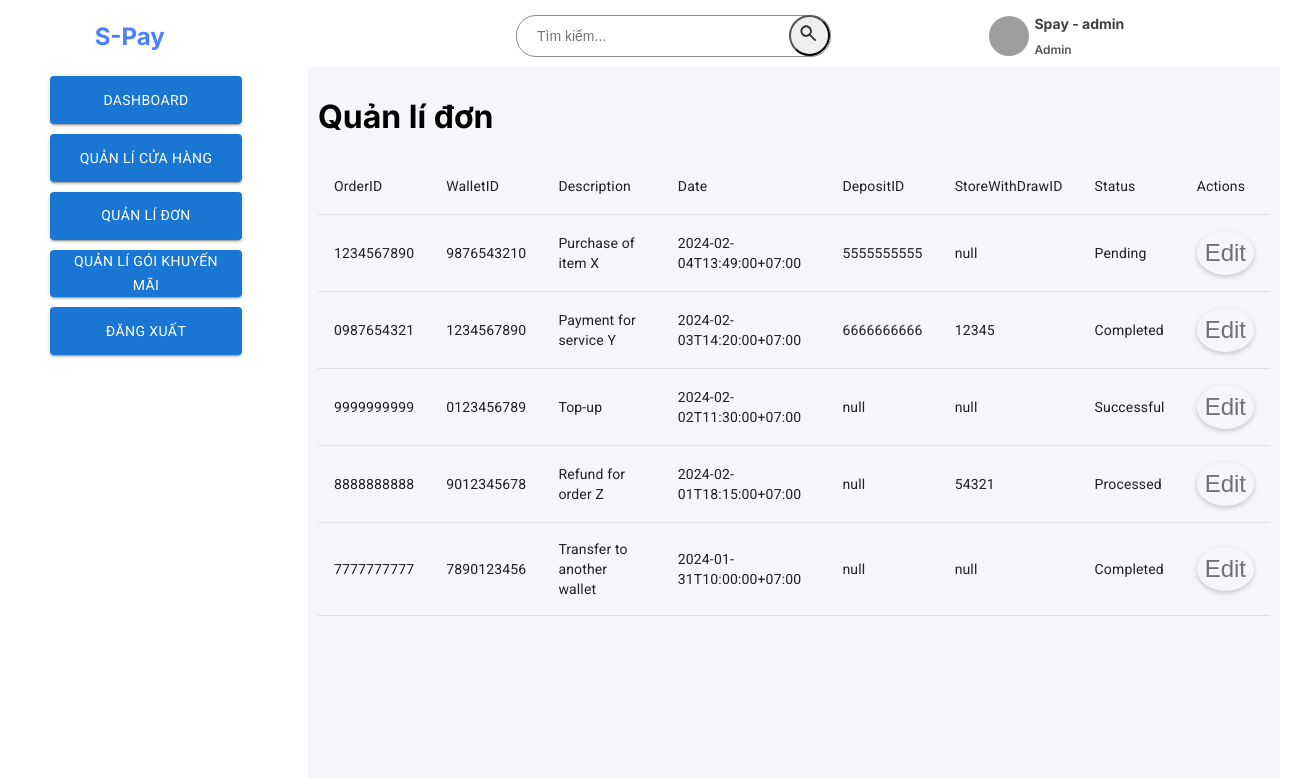
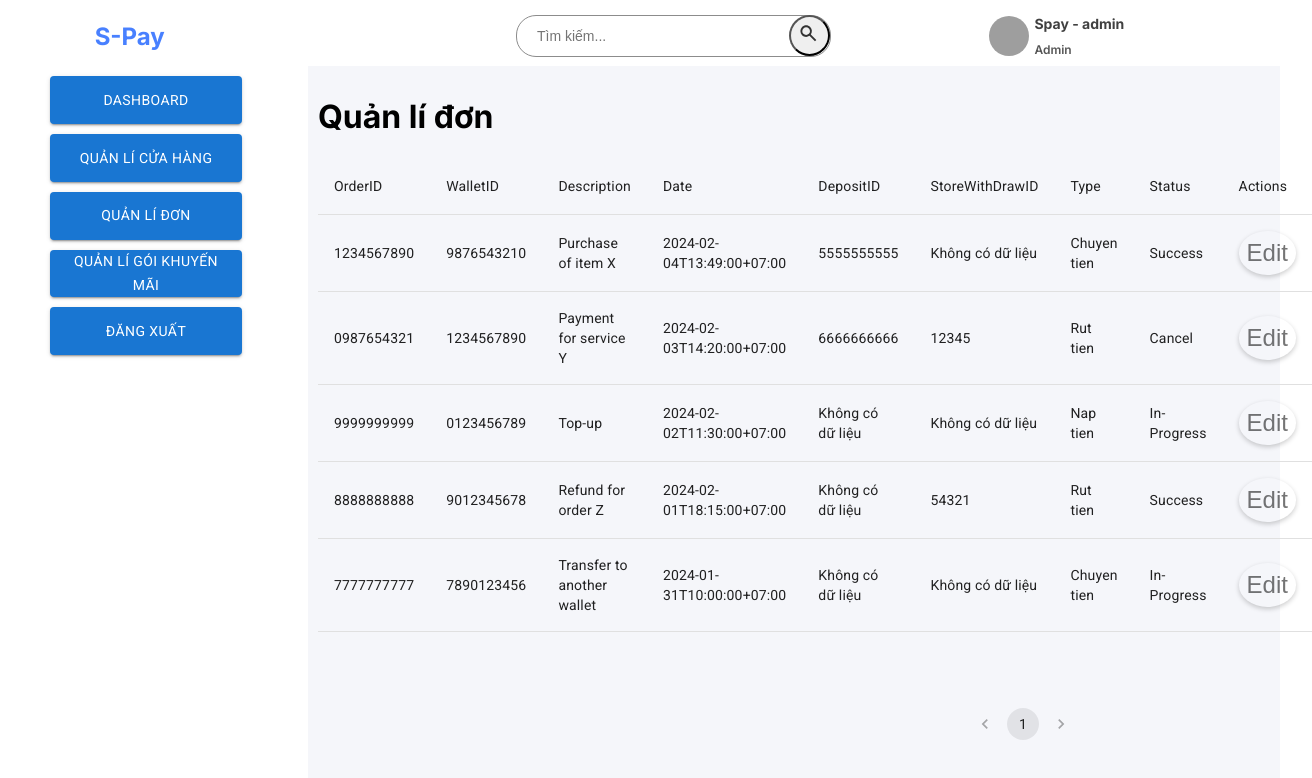
Before and after one commit to SWD-392/sPay-FE-WebApp, a Next.js app: page /order-manage in a window 1280 px wide. Shown: the top 778 px of the page, 1312 px wide, since content can reach past the window. Built offline with nearby package versions, Linux system fonts and the light colour scheme; grey boxes are pictures that could not be loaded.

Commit message:
order Page

```diff
--- a/src/app/(dashboard)/api/order/db.js
+++ b/src/app/(dashboard)/api/order/db.js
@@ -6,7 +6,8 @@ const db = [
     Date: "2024-02-04T13:49:00+07:00",
     DepositID: "5555555555",
     StoreWithDrawID: "null",
-    Status: "Pending",
+    Type: 1,
+    Status: 1,
   },
   {
     OrderID: "0987654321",
@@ -15,7 +16,8 @@ const db = [
     Date: "2024-02-03T14:20:00+07:00",
     DepositID: "6666666666",
     StoreWithDrawID: "12345",
-    Status: "Completed",
+    Type: 2,
+    Status: 2,
   },
   {
     OrderID: "9999999999",
@@ -24,7 +26,8 @@ const db = [
     Date: "2024-02-02T11:30:00+07:00",
     DepositID: "null",
     StoreWithDrawID: "null",
-    Status: "Successful",
+    Type: 3,
+    Status: 3,
   },
   {
     OrderID: "8888888888",
@@ -33,7 +36,8 @@ const db = [
     Date: "2024-02-01T18:15:00+07:00",
     DepositID: "null",
     StoreWithDrawID: "54321",
-    Status: "Processed",
+    Type: 2,
+    Status: 1,
   },
   {
     OrderID: "7777777777",
@@ -42,7 +46,8 @@ const db = [
     Date: "2024-01-31T10:00:00+07:00",
     DepositID: "null",
     StoreWithDrawID: "null",
-    Status: "Completed",
+    Type: 1,
+    Status: 3,
   },
 ];
 
--- a/src/app/(dashboard)/order-manage/page.jsx
+++ b/src/app/(dashboard)/order-manage/page.jsx
@@ -1,11 +1,43 @@
+"use client";
 import TableView from "@/components/page-components/order-component/table/table";
 import db from "../api/order/db";
+import { Pagination, Stack } from "@mui/material";
+import { useEffect, useState } from "react";
 
 export default function OrderManage() {
+  const [data, setData] = useState([]);
+  const [currentPage, setCurrentPage] = useState(1);
+  const [itemsPerPage] = useState(6); // Change this as needed
+  const [totalItems, setTotalItems] = useState(0);
+
+  useEffect(() => {
+    if (db) {
+      setTotalItems(db.length);
+      const startIndex = (currentPage - 1) * itemsPerPage;
+      const endIndex = startIndex + itemsPerPage;
+      setData(db.slice(startIndex, endIndex));
+    }
+  }, [db, itemsPerPage, currentPage]);
+
+  const totalPages = Math.ceil(totalItems / itemsPerPage);
+
+  const handlePageChange = (page) => {
+    const startIndex = (page - 1) * itemsPerPage;
+    const endIndex = startIndex + itemsPerPage;
+    setData(db.slice(startIndex, endIndex));
+    setCurrentPage(page);
+  };
   return (
     <div>
       <h1 className> Quản lí đơn </h1>
       <TableView orderData={db} />
+      <Stack spacing={2} style={{ position: "fixed", bottom: 60, right: 200 }}>
+        <Pagination
+          page={currentPage}
+          count={totalPages}
+          onChange={(e, page) => handlePageChange(page)}
+        />
+      </Stack>
     </div>
   );
 }
--- a/src/app/(dashboard)/store-manage/page.jsx
+++ b/src/app/(dashboard)/store-manage/page.jsx
@@ -2,7 +2,7 @@
 
 import TableView from "@/components/page-components/store-components/table/table";
 
-import { Fragment, useEffect, useState } from "react";
+import { useEffect, useState } from "react";
 import styles from "./page.module.css";
 import db from "../api/store/db";
 import { Pagination, Stack } from "@mui/material";
--- a/src/components/page-components/order-component/table/table.jsx
+++ b/src/components/page-components/order-component/table/table.jsx
@@ -17,6 +17,12 @@ import {
   Menu,
   MenuItem,
   Popover,
+  DialogActions,
+  Button,
+  TextField,
+  DialogTitle,
+  DialogContent,
+  Dialog,
 } from "@mui/material";
 // import styles from "./table.module.css";
 import MoreVertIcon from "@mui/icons-material/MoreVert";
@@ -25,8 +31,13 @@ function TableView({ orderData }) {
   const [data, setData] = useState([orderData]);
   const [editingRow, setEditingRow] = useState(null); // Track currently edited row
   const [editingField, setEditingField] = useState(null); // Track edited field within row
-  const [openMenuId, setOpenMenuId] = useState(null);
-  const buttonRefs = {};
+  const [open, setOpen] = useState(false);
+  const [selectedData, setSelectedData] = useState(null);
+  const handleClose = () => setOpen(false);
+
+  useEffect(() => {
+    setData(orderData); // Update data state whenever storeData changes
+  }, [orderData]);
 
   // Handle cell editing
   const handleEditChange = (rowId, field, newValue) => {
@@ -56,16 +67,93 @@ function TableView({ orderData }) {
       console.error("Error saving data:", error);
     }
   };
+  const typeMenu = [
+    { value: 1, label: "Chuyen tien" },
+    { value: 2, label: "Rut tien" },
+    { value: 3, label: "Nap tien" },
+  ];
+  const typeMapping = {
+    1: "Chuyen tien",
+    2: "Rut tien",
+    3: "Nap tien",
+  };
+
+  const statusMenu = [
+    { value: 1, label: "Success" },
+    { value: 2, label: "Cancel" },
+    { value: 3, label: "In-Progress" },
+  ];
+  const statusMapping = {
+    1: "Success",
+    2: "Cancel",
+    3: "In-Progress",
+  };
 
   const handleMapData = (value, fieldName) => {
+    if (value === null || value === "null") {
+      return "Không có dữ liệu";
+    }
+
+    if (fieldName === "col6") {
+      // Kiểm tra nếu là categoryID
+      switch (
+        value // Ánh xạ giá trị categoryID sang văn bản tương ứng
+      ) {
+        case 1:
+          return typeMenu[0].label;
+        case 2:
+          return typeMenu[1].label;
+        case 3:
+          return typeMenu[2].label;
+        default:
+          return value;
+      }
+    } else if (fieldName === "col7") {
+      // Kiểm tra nếu là status
+      switch (
+        value // Ánh xạ giá trị status sang văn bản tương ứng
+      ) {
+        case 1:
+          return statusMenu[0].label;
+        case 2:
+          return statusMenu[1].label;
+        case 3:
+          return statusMenu[2].label;
+        default:
+          return value;
+      }
+    }
     // Implement your mapping logic here (e.g., formatting, converting)
     // You can use value, fieldName, and any other relevant data from the row
     return value; // Replace with your mapped value
   };
 
+  const handleRowClick = (row) => {
+    const mappedRow = {
+      ...row,
+      WalletID: handleMapData(row.WalletID, "col1"),
+      Description: handleMapData(row.Description, "col2"),
+      Date: handleMapData(row.Date, "col3"),
+      DepositID: handleMapData(row.DepositID, "col4"),
+      StoreWithDrawID: handleMapData(row.StoreWithDrawID, "col5"),
+      Type: handleMapData(row.Type, "col6"),
+      Status: handleMapData(row.Status, "col7"),
+    };
+    setSelectedData(mappedRow); // Store the selected row data
+    setOpen(true); // Open the ButtonAdd component
+    console.log(selectedData);
+  };
+
+  const handleChangeCateValue = (event) => {
+    setCateValue(event.target.value);
+  };
+
+  const handleChangeStatusValue = (event) => {
+    setStatusValue(event.target.value);
+  };
+
   return (
-    // <div className={styles.tableContainer}>
-    <Grid xs={12}>
+    <>
       <TableContainer sx={{ minWidth: 1 }}>
         <Table>
           <TableHead>
@@ -77,6 +165,7 @@ function TableView({ orderData }) {
               <TableCell>Date</TableCell>
               <TableCell>DepositID</TableCell>
               <TableCell>StoreWithDrawID</TableCell>
+              <TableCell>Type</TableCell>
               <TableCell>Status</TableCell>
               <TableCell>Actions</TableCell>
             </TableRow>
@@ -93,17 +182,19 @@ function TableView({ orderData }) {
                 <TableCell>
                   {handleMapData(row.StoreWithDrawID, "col5")}
                 </TableCell>
-                <TableCell>{handleMapData(row.Status, "col6")}</TableCell>
+                <TableCell>{handleMapData(row.Type, "col6")}</TableCell>
+                <TableCell>{handleMapData(row.Status, "col7")}</TableCell>
                 <TableCell
                   editable={
                     editingRow === row.OrderID && editingField === "action"
                   }
                   onDoubleClick={() => setEditingRow(row.OrderID, "action")}
-                  // ref={buttonRefs}
                 >
                   <IconButton
                     className={styles.customIconButton}
-                    ref={(el) => (buttonRefs[row.OrderID] = el)}
+                    onClick={() =>
+                      handleRowClick(handleMapData(row, "fieldName"))
+                    }
                   >
                     Edit
                   </IconButton>
@@ -113,7 +204,141 @@ function TableView({ orderData }) {
           </TableBody>
         </Table>
       </TableContainer>
-    </Grid>
+      <Dialog
+        open={open}
+        onClose={handleClose}
+        PaperProps={{
+          component: "form",
+          onSubmit: (event) => {
+            event.preventDefault();
+            const formData = new FormData(event.currentTarget);
+            const formJson = Object.fromEntries(formData.entries());
+            // const email = formJson.email;
+            // console.log(email);
+            // handleSave(formJson);
+            handleClose();
+          },
+        }}
+      >
+        <DialogTitle>Chỉnh sửa đơn</DialogTitle>
+        <DialogContent>
+          <TextField
+            autoFocus
+            required
+            margin="dense"
+            id="OrderID"
+            name="OrderID"
+            label="OrderID"
+            type="text"
+            fullWidth
+            variant="standard"
+            disabled
+            value={selectedData ? selectedData.OrderID : ""}
+          />
+          <TextField
+            autoFocus
+            required
+            margin="dense"
+            id="WalletID"
+            name="WalletID"
+            label="WalletID"
+            type="text"
+            fullWidth
+            variant="standard"
+            disabled
+            value={selectedData ? selectedData.WalletID : ""}
+          />
+          <TextField
+            autoFocus
+            required
+            margin="dense"
+            id="Description"
+            name="Description"
+            label="Mô tả"
+            type="text"
+            fullWidth
+            variant="standard"
+            value={selectedData ? selectedData.Description : ""}
+          />
+          <TextField
+            autoFocus
+            required
+            margin="dense"
+            id="Date"
+            name="Date"
+            label="Ngày tạo đơn"
+            type="text"
+            fullWidth
+            variant="standard"
+            disabled
+            value={selectedData ? selectedData.Date : ""}
+          />
+          <TextField
+            autoFocus
+            required
+            margin="dense"
+            id="DepositID"
+            name="DepositID"
+            label="DepositID"
+            type="text"
+            fullWidth
+            variant="standard"
+            disabled
+            value={selectedData ? selectedData.DepositID : ""}
+          />
+          <TextField
+            autoFocus
+            required
+            margin="dense"
+            id="StoreWithDrawID"
+            name="StoreWithDrawID"
+            label="StoreWithDrawID"
+            type="text"
+            fullWidth
+            variant="standard"
+            disabled
+            value={selectedData ? selectedData.StoreWithDrawID : ""}
+          />
+          <TextField
+            autoFocus
+            required
+            margin="dense"
+            id="Type"
+            name="Type"
+            label="Loại đơn"
+            type="text"
+            fullWidth
+            variant="standard"
+            value={selectedData ? selectedData.Type : ""}
+            disabled
+          ></TextField>
+          <TextField
+            autoFocus
+            required
+            margin="dense"
+            id="Status"
+            name="Status"
+            label="Trạng thái"
+            type="text"
+            fullWidth
+            variant="standard"
+            value={selectedData ? selectedData.Status : ""}
+            disabled
+            // value={cateMapping[selectedData.categoryID.value]}
+          ></TextField>
+        </DialogContent>
+
+        <DialogActions>
+          <Button onClick={handleClose}>Hủy</Button>
+          <Button
+            type="submit"
+            //  onClick={handleSave}
+          >
+            Chỉnh sửa
+          </Button>
+        </DialogActions>
+      </Dialog>
+    </>
   );
 }
 
```
